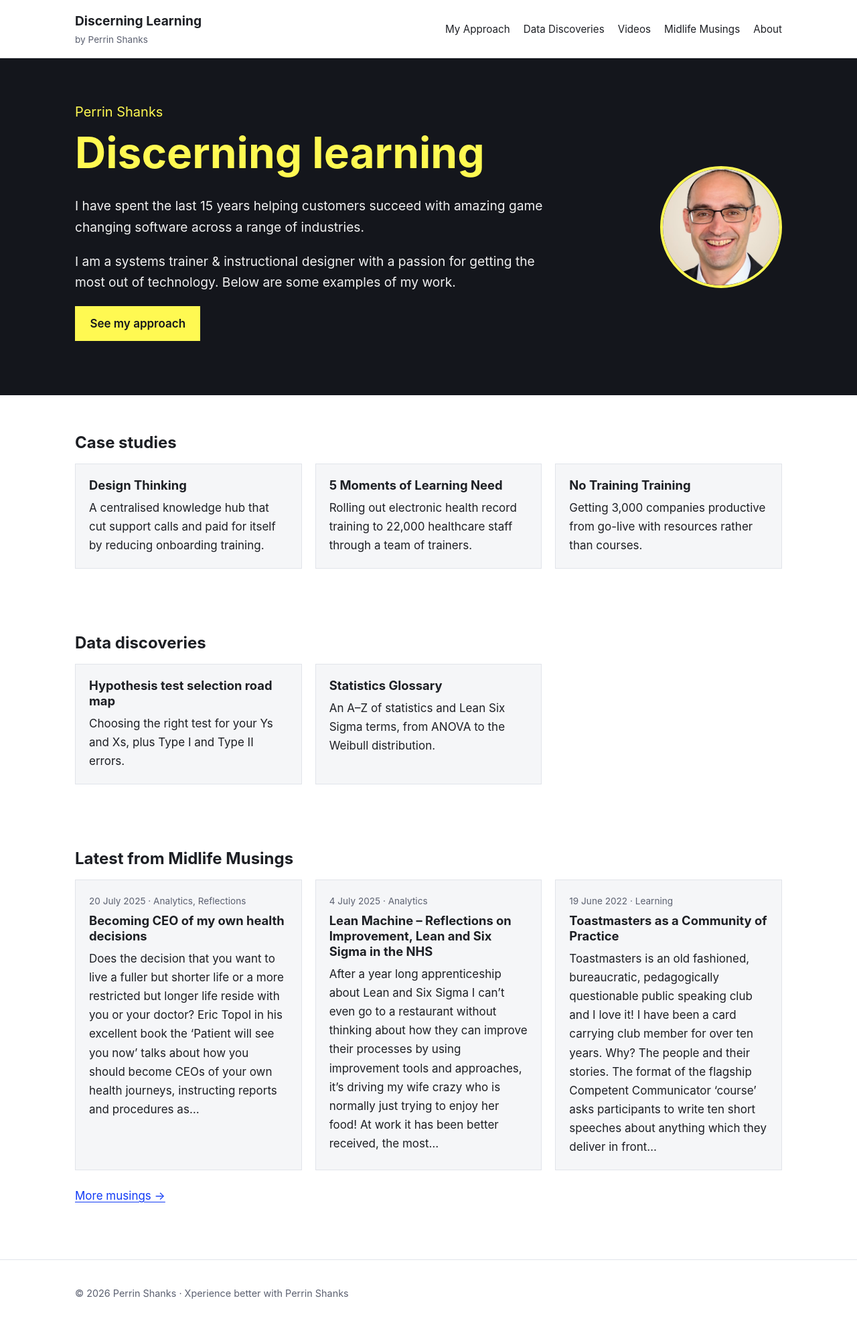
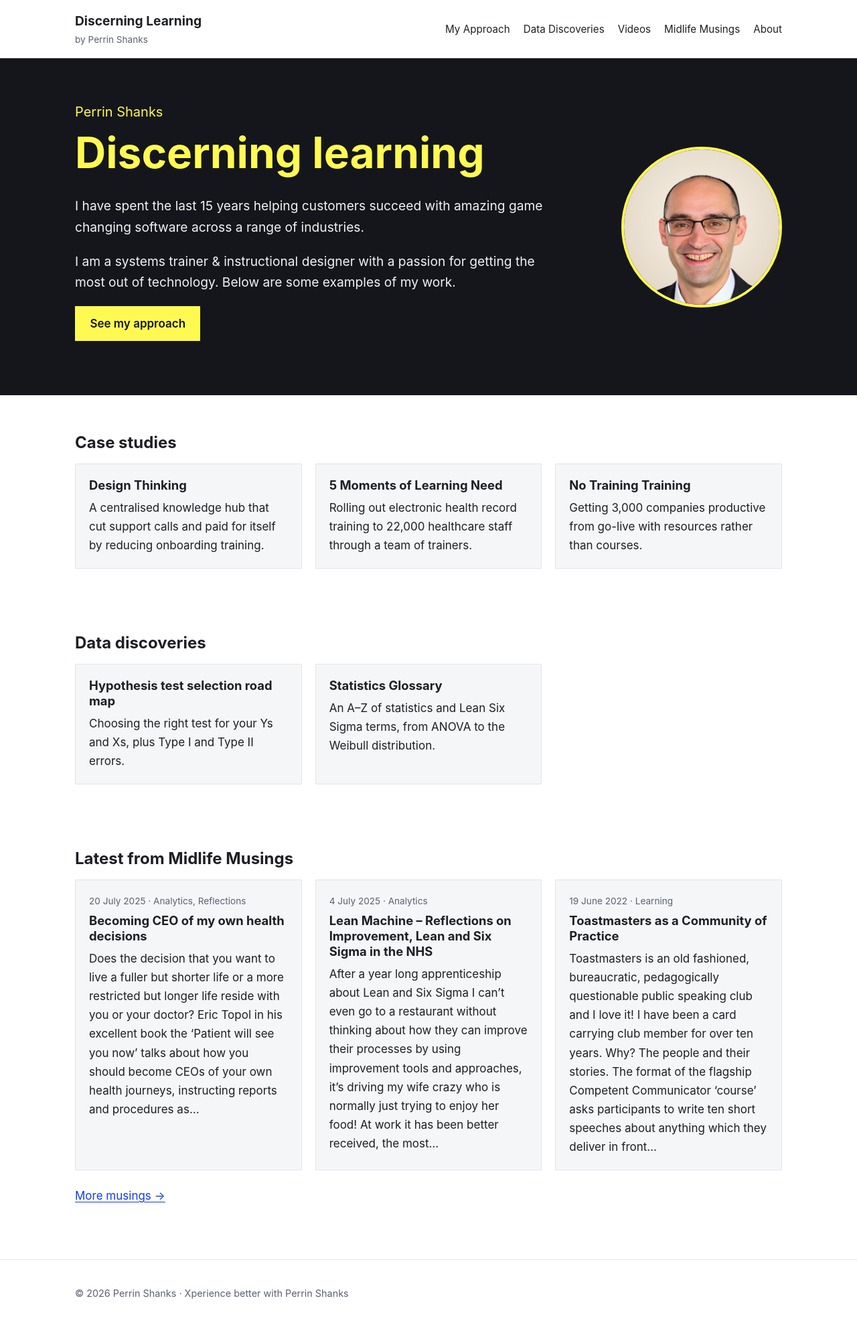
Before and after one commit to PerrinShanks-Cogito/discerninglearning, a Jekyll site: the page built from index.html, in a window 1280 px wide. Shown: the whole page at 67% size. Built offline with Jekyll 4.4.1, drawn with Linux system fonts in a browser that asks for light colours.

Commit message:
Enlarge hero photo and add headroom above the head
Grow the hero circle from 182px to 240px (128px to 160px on narrow
screens) and re-frame the headshot smaller within the image so there is
space above the head. Re-exported at 2x (480px).

Co-Authored-By: Claude Opus 5.5 <noreply@anthropic.com>
Claude-Session: https://claude.ai/code/session_01FJhw9ybuByhgej9CQSh3Rc

```diff
--- a/assets/css/main.scss
+++ b/assets/css/main.scss
@@ -111,15 +111,15 @@ h1, h2, h3, h4 { line-height: 1.25; margin: 2rem 0 0.75rem; }
 }
 .hero__photo {
   flex: none;
-  width: 182px;
-  height: 182px;
+  width: 240px;
+  height: 240px;
   border-radius: 50%;
   border: 4px solid var(--hero-text);
   object-fit: cover;
 }
 @media (max-width: 700px) {
   .hero__inner { flex-direction: column; align-items: flex-start; }
-  .hero__photo { width: 128px; height: 128px; }
+  .hero__photo { width: 160px; height: 160px; }
 }
 .hero__kicker { color: var(--hero-text); font-size: 1.25rem; margin: 0; }
 .hero__title {
--- a/index.html
+++ b/index.html
@@ -6,7 +6,7 @@ redirect_from:
 ---
 <section class="hero">
   <div class="wrap hero__inner">
-    <img class="hero__photo" src="/assets/images/perrin-shanks.jpg" alt="Perrin Shanks" width="182" height="182">
+    <img class="hero__photo" src="/assets/images/perrin-shanks.jpg" alt="Perrin Shanks" width="240" height="240">
     <div class="hero__text">
       <p class="hero__kicker">{{ site.author }}</p>
       <h1 class="hero__title">Discerning learning</h1>
```
Also changed, not shown: assets/images/perrin-shanks.jpg.
